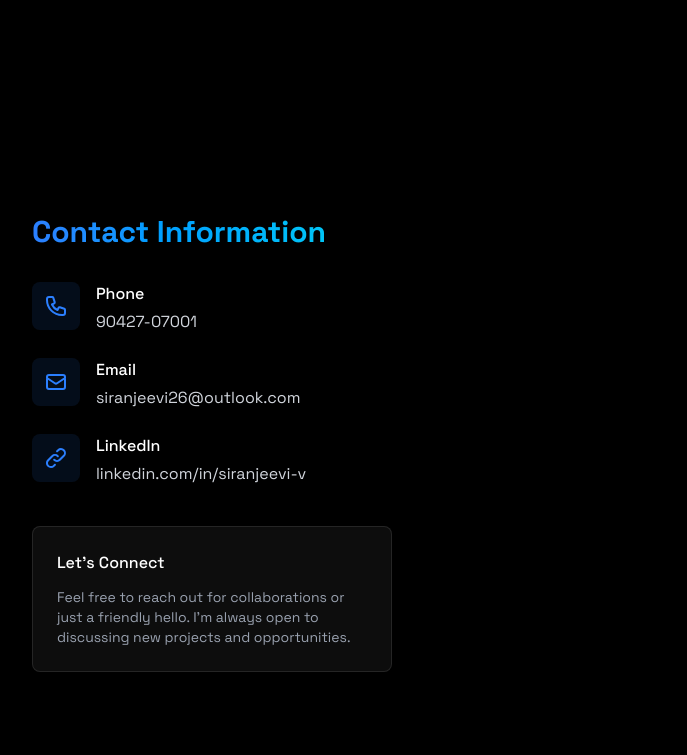
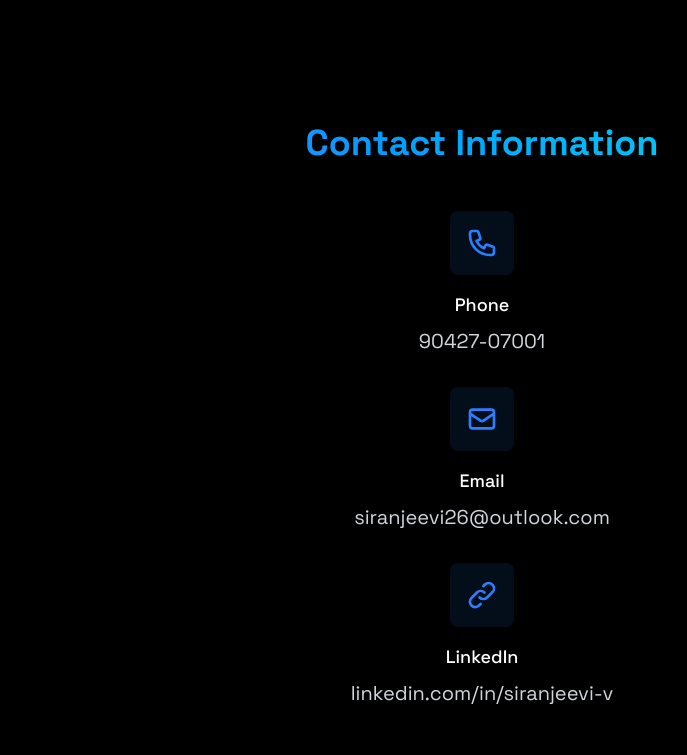
Before and after one commit to Siranjeeviv26/siranjeevi-v-portfoilo, a React (Vite) app: page / in a window 1280 px wide. Shown: the part 2700-3455 px from the top of the page, without its empty margins (158-845 px from the left). Built offline with nearby package versions, Linux system fonts and the light colour scheme.

Commit message:
new changes

```diff
--- a/src/components/sections/Contact.jsx
+++ b/src/components/sections/Contact.jsx
@@ -29,126 +29,66 @@ export const Contact = () => {
       className="min-h-screen flex items-center justify-center py-20"
     >
       <RevealOnScroll>
-        <div className="px-4 w-full max-w-5xl mx-auto flex flex-col lg:flex-row gap-12">
-          {/* Contact Information Sidebar */}
-          <div className="lg:w-2/5">
-            <h2 className="text-3xl font-bold mb-8 bg-gradient-to-r from-blue-500 to-cyan-400 bg-clip-text text-transparent">
+        <div className="px-4 w-full max-w-2xl mx-auto flex flex-col items-center text-center">
+          {/* Contact Information */}
+          <div className="w-full">
+            <h2 className="text-4xl font-bold mb-12 bg-gradient-to-r from-blue-500 to-cyan-400 bg-clip-text text-transparent">
               Contact Information
             </h2>
 
-            <div className="space-y-6">
-              <div className="flex items-start">
-                <div className="bg-blue-500/10 p-3 rounded-lg mr-4">
-                  <svg xmlns="http://www.w3.org/2000/svg" className="h-6 w-6 text-blue-500" fill="none" viewBox="0 0 24 24" stroke="currentColor">
+            <div className="space-y-8 mb-12">
+              <div className="flex flex-col items-center">
+                <div className="bg-blue-500/10 p-4 rounded-lg mb-4">
+                  <svg xmlns="http://www.w3.org/2000/svg" className="h-8 w-8 text-blue-500" fill="none" viewBox="0 0 24 24" stroke="currentColor">
                     <path strokeLinecap="round" strokeLinejoin="round" strokeWidth={2} d="M3 5a2 2 0 012-2h3.28a1 1 0 01.948.684l1.498 4.493a1 1 0 01-.502 1.21l-2.257 1.13a11.042 11.042 0 005.516 5.516l1.13-2.257a1 1 0 011.21-.502l4.493 1.498a1 1 0 01.684.949V19a2 2 0 01-2 2h-1C9.716 21 3 14.284 3 6V5z" />
                   </svg>
                 </div>
-                <div>
-                  <h3 className="font-medium text-white mb-1">Phone</h3>
-                  <a href="tel:9042707001" className="text-gray-300 hover:text-blue-400 transition-colors"> 90427-07001</a>
+                <div className="text-center">
+                  <h3 className="font-medium text-white mb-2 text-lg">Phone</h3>
+                  <a href="tel:9042707001" className="text-gray-300 hover:text-blue-400 transition-colors text-xl">90427-07001</a>
                 </div>
               </div>
 
-              <div className="flex items-start">
-                <div className="bg-blue-500/10 p-3 rounded-lg mr-4">
-                  <svg xmlns="http://www.w3.org/2000/svg" className="h-6 w-6 text-blue-500" fill="none" viewBox="0 0 24 24" stroke="currentColor">
+              <div className="flex flex-col items-center">
+                <div className="bg-blue-500/10 p-4 rounded-lg mb-4">
+                  <svg xmlns="http://www.w3.org/2000/svg" className="h-8 w-8 text-blue-500" fill="none" viewBox="0 0 24 24" stroke="currentColor">
                     <path strokeLinecap="round" strokeLinejoin="round" strokeWidth={2} d="M3 8l7.89 5.26a2 2 0 002.22 0L21 8M5 19h14a2 2 0 002-2V7a2 2 0 00-2-2H5a2 2 0 00-2 2v10a2 2 0 002 2z" />
                   </svg>
                 </div>
-                <div>
-                  <h3 className="font-medium text-white mb-1">Email</h3>
-                  <a href="mailto:siranjeevi26@outlook.com" className="text-gray-300 hover:text-blue-400 transition-colors break-all">siranjeevi26@outlook.com</a>
+                <div className="text-center">
+                  <h3 className="font-medium text-white mb-2 text-lg">Email</h3>
+                  <a href="mailto:siranjeevi26@outlook.com" className="text-gray-300 hover:text-blue-400 transition-colors text-xl break-all">siranjeevi26@outlook.com</a>
                 </div>
               </div>
 
-              <div className="flex items-start">
-                <div className="bg-blue-500/10 p-3 rounded-lg mr-4">
-                  <svg xmlns="http://www.w3.org/2000/svg" className="h-6 w-6 text-blue-500" fill="none" viewBox="0 0 24 24" stroke="currentColor">
+              <div className="flex flex-col items-center">
+                <div className="bg-blue-500/10 p-4 rounded-lg mb-4">
+                  <svg xmlns="http://www.w3.org/2000/svg" className="h-8 w-8 text-blue-500" fill="none" viewBox="0 0 24 24" stroke="currentColor">
                     <path strokeLinecap="round" strokeLinejoin="round" strokeWidth={2} d="M13.828 10.172a4 4 0 00-5.656 0l-4 4a4 4 0 105.656 5.656l1.102-1.101m-.758-4.899a4 4 0 005.656 0l4-4a4 4 0 00-5.656-5.656l-1.1 1.1" />
                   </svg>
                 </div>
-                <div>
-                  <h3 className="font-medium text-white mb-1">LinkedIn</h3>
-                  <a href="https://www.linkedin.com/in/siranjeevi-v-29216a226/" target="_blank" rel="noopener noreferrer" className="text-gray-300 hover:text-blue-400 transition-colors break-all">
+                <div className="text-center">
+                  <h3 className="font-medium text-white mb-2 text-lg">LinkedIn</h3>
+                  <a href="https://www.linkedin.com/in/siranjeevi-v-29216a226/" target="_blank" rel="noopener noreferrer" className="text-gray-300 hover:text-blue-400 transition-colors text-xl break-all">
                     linkedin.com/in/siranjeevi-v
                   </a>
                 </div>
               </div>
             </div>
 
-            <div className="mt-10 p-6 bg-white/5 rounded-lg border border-white/10">
-              <h3 className="font-medium text-white mb-3">Let's Connect</h3>
-              <p className="text-gray-400 text-sm">
+            <div className="mt-12 p-8 bg-white/5 rounded-xl border border-white/10">
+              <h3 className="font-medium text-white mb-4 text-xl">Let's Connect</h3>
+              <p className="text-gray-400 text-lg leading-relaxed">
                 Feel free to reach out for collaborations or just a friendly hello. I'm always open to discussing new projects and opportunities.
               </p>
             </div>
           </div>
-
-          {/* Contact Form */}
-          {/* <div className="lg:w-3/5">
-            <h2 className="text-3xl font-bold mb-8 bg-gradient-to-r from-blue-500 to-cyan-400 bg-clip-text text-transparent text-center lg:text-left">
-              Get In Touch
-            </h2>
-
-            <form className="space-y-6" onSubmit={handleSubmit}>
-              <div className="relative">
-                <input
-                  type="text"
-                  id="name"
-                  name="name"
-                  required
-                  value={formData.name}
-                  className="w-full bg-white/5 border border-white/10 rounded py-3 px-4 text-white transition focus:outline-none focus:border-blue-500 focus:bg-blue-500/5"
-                  placeholder="Name"
-                  onChange={(e) =>
-                    setFormData({ ...formData, name: e.target.value })
-                  }
-                />
-              </div>
-
-              <div className="relative">
-                <input
-                  type="email"
-                  id="email"
-                  name="email"
-                  required
-                  value={formData.email}
-                  className="w-full bg-white/5 border border-white/10 rounded py-3 px-4 text-white transition focus:outline-none focus:border-blue-500 focus:bg-blue-500/5"
-                  placeholder="Email"
-                  onChange={(e) =>
-                    setFormData({ ...formData, email: e.target.value })
-                  }
-                />
-              </div>
-
-              <div className="relative">
-                <textarea
-                  id="message"
-                  name="message"
-                  required
-                  rows={5}
-                  value={formData.message}
-                  className="w-full bg-white/5 border border-white/10 rounded py-3 px-4 text-white transition focus:outline-none focus:border-blue-500 focus:bg-blue-500/5"
-                  placeholder="Your Message"
-                  onChange={(e) =>
-                    setFormData({ ...formData, message: e.target.value })
-                  }
-                />
-              </div>
-
-              <button
-                type="submit"
-                className="w-full bg-blue-500 text-white py-3 px-4 rounded font-medium transition relative overflow-hidden hover:-translate-y-0.5 hover:shadow-[0_0_15px_rgba(59,130,246,0.4)]"
-              >
-                Send Message
-              </button>
-            </form>
-          </div> */}
         </div>
       </RevealOnScroll>
     </section>
   );
 };
+
 
 // import { useState } from "react";
 // import { RevealOnScroll } from "../RevealOnScroll";
@@ -181,64 +121,121 @@ export const Contact = () => {
 //       className="min-h-screen flex items-center justify-center py-20"
 //     >
 //       <RevealOnScroll>
-//         <div className="px-4 w-full max-w-xl mx-auto">
-//           <h2 className="text-3xl font-bold mb-8 bg-gradient-to-r from-blue-500 to-cyan-400 bg-clip-text text-transparent text-center">
-//             Get In Touch
-//           </h2>
+//         <div className="px-4 w-full max-w-5xl mx-auto flex flex-col lg:flex-row gap-12">
+//           {/* Contact Information Sidebar */}
+//           <div className="lg:w-2/5">
+//             <h2 className="text-3xl font-bold mb-8 bg-gradient-to-r from-blue-500 to-cyan-400 bg-clip-text text-transparent">
+//               Contact Information
+//             </h2>
 
-//           <form className="space-y-6" onSubmit={handleSubmit}>
-//             <div className="relative">
-//               <input
-//                 type="text"
-//                 id="name"
-//                 name="name"
-//                 required
-//                 value={formData.name}
-//                 className="w-full bg-white/5 border border-white/10 rounded  py-3 px-4 text-white transition focus:outline-none focus:border-blue-500 focus:bg-blue-500/5"
-//                 placeholder="Name"
-//                 onChange={(e) =>
-//                   setFormData({ ...formData, name: e.target.value })
-//                 }
-//               />
+//             <div className="space-y-6">
+//               <div className="flex items-start">
+//                 <div className="bg-blue-500/10 p-3 rounded-lg mr-4">
+//                   <svg xmlns="http://www.w3.org/2000/svg" className="h-6 w-6 text-blue-500" fill="none" viewBox="0 0 24 24" stroke="currentColor">
+//                     <path strokeLinecap="round" strokeLinejoin="round" strokeWidth={2} d="M3 5a2 2 0 012-2h3.28a1 1 0 01.948.684l1.498 4.493a1 1 0 01-.502 1.21l-2.257 1.13a11.042 11.042 0 005.516 5.516l1.13-2.257a1 1 0 011.21-.502l4.493 1.498a1 1 0 01.684.949V19a2 2 0 01-2 2h-1C9.716 21 3 14.284 3 6V5z" />
+//                   </svg>
+//                 </div>
+//                 <div>
+//                   <h3 className="font-medium text-white mb-1">Phone</h3>
+//                   <a href="tel:9042707001" className="text-gray-300 hover:text-blue-400 transition-colors"> 90427-07001</a>
+//                 </div>
+//               </div>
+
+//               <div className="flex items-start">
+//                 <div className="bg-blue-500/10 p-3 rounded-lg mr-4">
+//                   <svg xmlns="http://www.w3.org/2000/svg" className="h-6 w-6 text-blue-500" fill="none" viewBox="0 0 24 24" stroke="currentColor">
+//                     <path strokeLinecap="round" strokeLinejoin="round" strokeWidth={2} d="M3 8l7.89 5.26a2 2 0 002.22 0L21 8M5 19h14a2 2 0 002-2V7a2 2 0 00-2-2H5a2 2 0 00-2 2v10a2 2 0 002 2z" />
+//                   </svg>
+//                 </div>
+//                 <div>
+//                   <h3 className="font-medium text-white mb-1">Email</h3>
+//                   <a href="mailto:siranjeevi26@outlook.com" className="text-gray-300 hover:text-blue-400 transition-colors break-all">siranjeevi26@outlook.com</a>
+//                 </div>
+//               </div>
+
+//               <div className="flex items-start">
+//                 <div className="bg-blue-500/10 p-3 rounded-lg mr-4">
+//                   <svg xmlns="http://www.w3.org/2000/svg" className="h-6 w-6 text-blue-500" fill="none" viewBox="0 0 24 24" stroke="currentColor">
+//                     <path strokeLinecap="round" strokeLinejoin="round" strokeWidth={2} d="M13.828 10.172a4 4 0 00-5.656 0l-4 4a4 4 0 105.656 5.656l1.102-1.101m-.758-4.899a4 4 0 005.656 0l4-4a4 4 0 00-5.656-5.656l-1.1 1.1" />
+//                   </svg>
+//                 </div>
+//                 <div>
+//                   <h3 className="font-medium text-white mb-1">LinkedIn</h3>
+//                   <a href="https://www.linkedin.com/in/siranjeevi-v-29216a226/" target="_blank" rel="noopener noreferrer" className="text-gray-300 hover:text-blue-400 transition-colors break-all">
+//                     linkedin.com/in/siranjeevi-v
+//                   </a>
+//                 </div>
+//               </div>
 //             </div>
 
-//             <div className="relative">
-//               <input
-//                 type="email"
-//                 id="email"
-//                 name="email"
-//                 required
-//                 value={formData.email}
-//                 className="w-full bg-white/5 border border-white/10 rounded py-3 px-4 text-white transition focus:outline-none focus:border-blue-500 focus:bg-blue-500/5"
-//                 placeholder="Email"
-//                 onChange={(e) =>
-//                   setFormData({ ...formData, email: e.target.value })
-//                 }
-//               />
+//             <div className="mt-10 p-6 bg-white/5 rounded-lg border border-white/10">
+//               <h3 className="font-medium text-white mb-3">Let's Connect</h3>
+//               <p className="text-gray-400 text-sm">
+//                 Feel free to reach out for collaborations or just a friendly hello. I'm always open to discussing new projects and opportunities.
+//               </p>
 //             </div>
+//           </div>
 
-//             <div className="relative">
-//               <textarea
-//                 id="message"
-//                 name="message"
-//                 required
-//                 rows={5}
-//                 value={formData.message}
-//                 className="w-full bg-white/5 border border-white/10 rounded py-3 px-4 text-white transition focus:outline-none focus:border-blue-500 focus:bg-blue-500/5"
-//                 placeholder="Your Message"
-//                 onChange={(e) =>
-//                   setFormData({ ...formData, message: e.target.value })
-//                 }
-//               />
-//             </div>
+//           {/* Contact Form */}
+//           {/* <div className="lg:w-3/5">
+//             <h2 className="text-3xl font-bold mb-8 bg-gradient-to-r from-blue-500 to-cyan-400 bg-clip-text text-transparent text-center lg:text-left">
+//               Get In Touch
+//             </h2>
 
-//             <button
-//               type="submit"
-//               className="w-full bg-blue-500 text-white py-3 px-40 rounded font-medium transition relative overflow-hidden hover:-translate-y-0.5 hover:shadow-[0_0_15px_rgba(59,130,246,0.4)]"
-//             >
-//               Send Message
-//             </button>
-//           </form>
+//             <form className="space-y-6" onSubmit={handleSubmit}>
+//               <div className="relative">
+//                 <input
+//                   type="text"
+//                   id="name"
+//                   name="name"
+//                   required
+//                   value={formData.name}
+//                   className="w-full bg-white/5 border border-white/10 rounded py-3 px-4 text-white transition focus:outline-none focus:border-blue-500 focus:bg-blue-500/5"
+//                   placeholder="Name"
+//                   onChange={(e) =>
+//                     setFormData({ ...formData, name: e.target.value })
+//                   }
+//                 />
+//               </div>
+
+//               <div className="relative">
+//                 <input
+//                   type="email"
+//                   id="email"
+//                   name="email"
+//                   required
+//                   value={formData.email}
+//                   className="w-full bg-white/5 border border-white/10 rounded py-3 px-4 text-white transition focus:outline-none focus:border-blue-500 focus:bg-blue-500/5"
+//                   placeholder="Email"
+//                   onChange={(e) =>
+//                     setFormData({ ...formData, email: e.target.value })
+//                   }
+//                 />
+//               </div>
+
+//               <div className="relative">
+//                 <textarea
+//                   id="message"
+//                   name="message"
+//                   required
+//                   rows={5}
+//                   value={formData.message}
+//                   className="w-full bg-white/5 border border-white/10 rounded py-3 px-4 text-white transition focus:outline-none focus:border-blue-500 focus:bg-blue-500/5"
+//                   placeholder="Your Message"
+//                   onChange={(e) =>
+//                     setFormData({ ...formData, message: e.target.value })
+//                   }
+//                 />
+//               </div>
+
+//               <button
+//                 type="submit"
+//                 className="w-full bg-blue-500 text-white py-3 px-4 rounded font-medium transition relative overflow-hidden hover:-translate-y-0.5 hover:shadow-[0_0_15px_rgba(59,130,246,0.4)]"
+//               >
+//                 Send Message
+//               </button>
+//             </form>
+//           </div> */}
 //         </div>
 //       </RevealOnScroll>
 //     </section>
```
